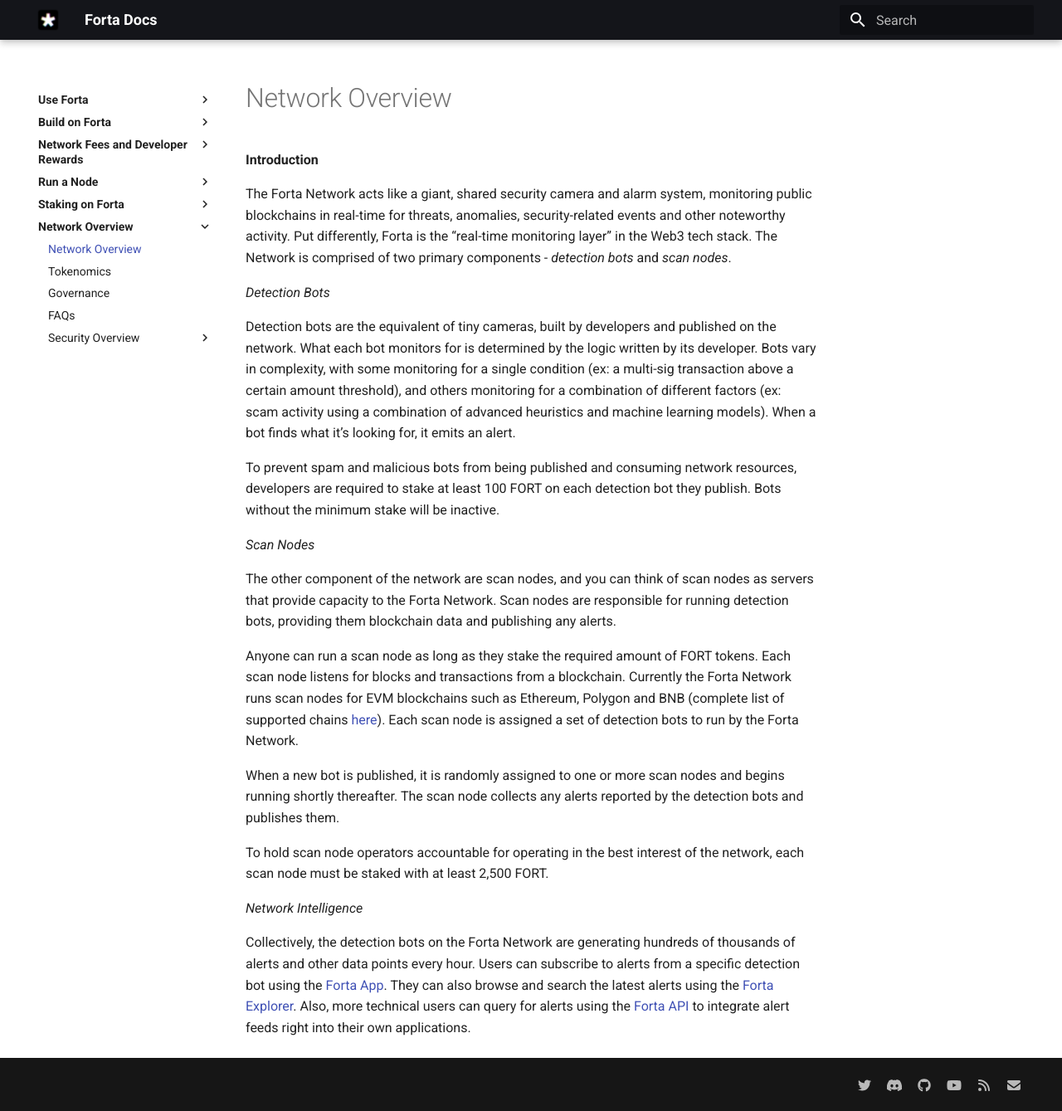
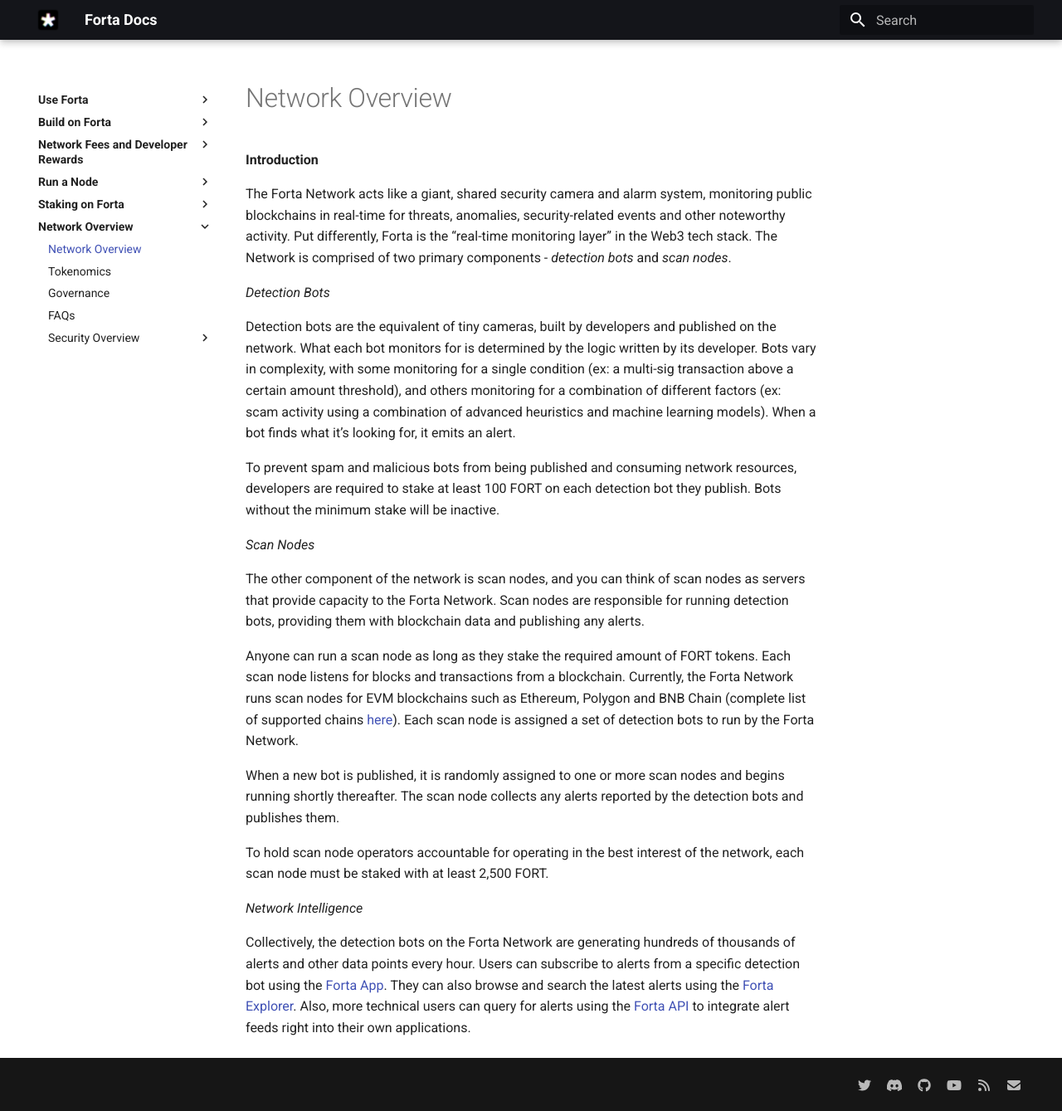
Before and after one commit to forta-network/docs, an MkDocs documentation site: the page built from docs/network-overview.md, in a window 1280 px wide and 1339 px high. Shown: the whole window at 83% size. Built offline with MkDocs 1.6.1 and Material for MkDocs 9.7.7, drawn with Linux system fonts in a browser that asks for light colours.

Commit message:
Update network overview doc

```diff
--- a/docs/network-overview.md
+++ b/docs/network-overview.md
@@ -12,9 +12,9 @@
 
 _Scan Nodes_
 
-The other component of the network are scan nodes, and you can think of scan nodes as servers that provide capacity to the Forta Network. Scan nodes are responsible for running detection bots, providing them blockchain data and publishing any alerts.
+The other component of the network is scan nodes, and you can think of scan nodes as servers that provide capacity to the Forta Network. Scan nodes are responsible for running detection bots, providing them with blockchain data and publishing any alerts.
 
-Anyone can run a scan node as long as they stake the required amount of FORT tokens. Each scan node listens for blocks and transactions from a blockchain. Currently the Forta Network runs scan nodes for EVM blockchains such as Ethereum, Polygon and BNB (complete list of supported chains [here](https://explorer.forta.network/network)). Each scan node is assigned a set of detection bots to run by the Forta Network.
+Anyone can run a scan node as long as they stake the required amount of FORT tokens. Each scan node listens for blocks and transactions from a blockchain. Currently, the Forta Network runs scan nodes for EVM blockchains such as Ethereum, Polygon and BNB Chain (complete list of supported chains [here](https://explorer.forta.network/network)). Each scan node is assigned a set of detection bots to run by the Forta Network.
 
 When a new bot is published, it is randomly assigned to one or more scan nodes and begins running shortly thereafter. The scan node collects any alerts reported by the detection bots and publishes them.
 
```
